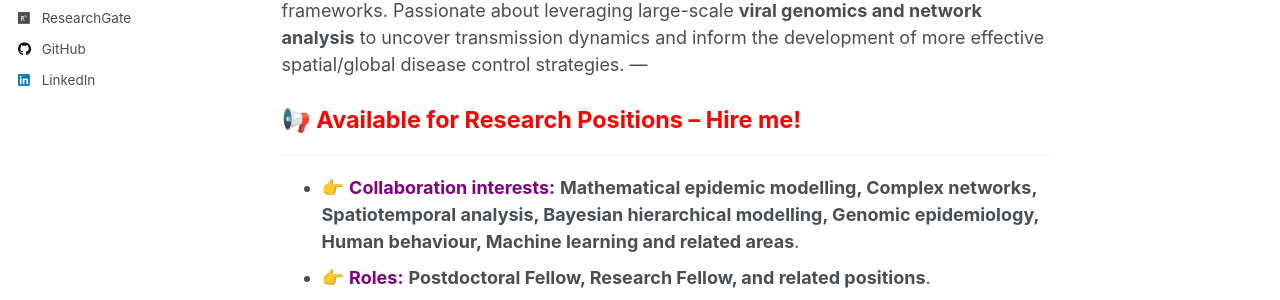
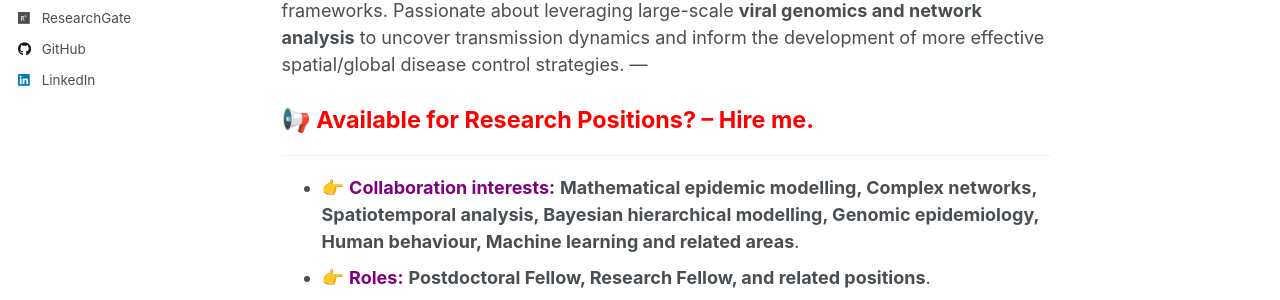
Before and after one commit to WangDongHKU/Dong_WANG.github.io, a Jekyll site: the page built from _pages/about.md, in a window 1280 px wide and 900 px high. Shown: the part 437-737 px from the top of the window. Built offline with Jekyll 4.4.1, drawn with Linux system fonts in a browser that asks for light colours; some web fonts are replaced; a script that is not in the unit is left out.

```diff
--- a/_pages/about.md
+++ b/_pages/about.md
@@ -13,7 +13,7 @@ redirect_from:
 I am a  Postdoctoral Fellow at HKU School of Public Health with a PhD in **Mathematics**. I focus on **infectious disease modelling** and **Bayesian inference**, integrating **epidemiological**, **genomic**, **human mobility**, and **environmental data** within mechanistic frameworks. Passionate about leveraging large-scale **viral genomics and network analysis** to uncover transmission dynamics and inform the development of more effective spatial/global disease control strategies.
 ---
 <div style="color:red; font-weight:bold; font-size:1.3em;">
-📢 Available for Research Positions – Hire me!
+📢 Available for Research Positions? – Hire me.
 </div>
 ---
 - 👉 <span style="color: purple; font-weight:bold;">Collaboration interests:</span>  **Mathematical epidemic modelling, Complex networks, Spatiotemporal analysis, Bayesian hierarchical modelling, Genomic epidemiology, Human behaviour, Machine learning and related areas**.
```
